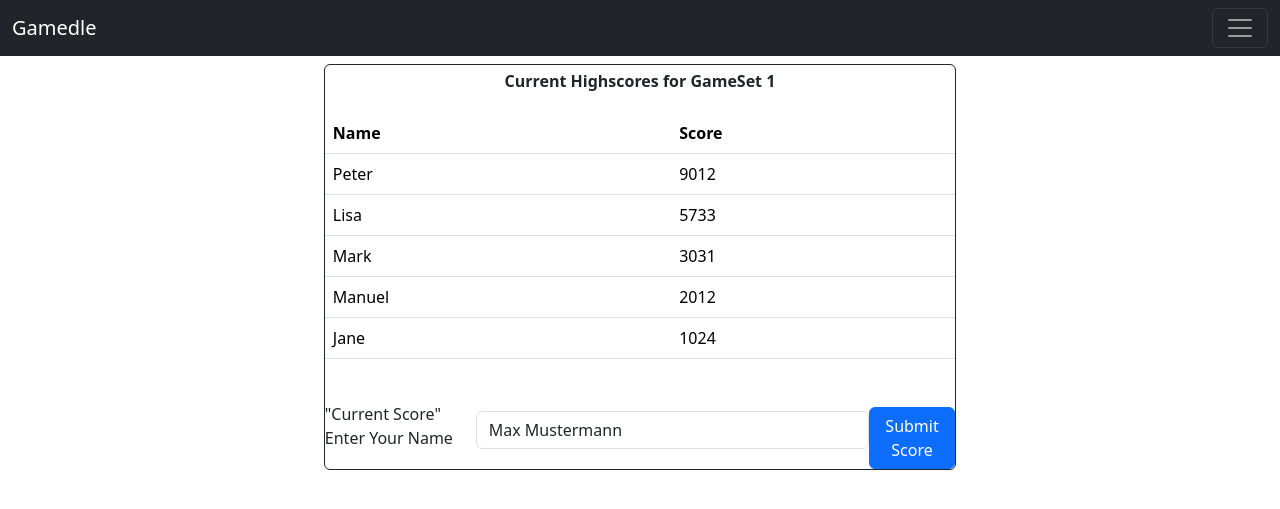
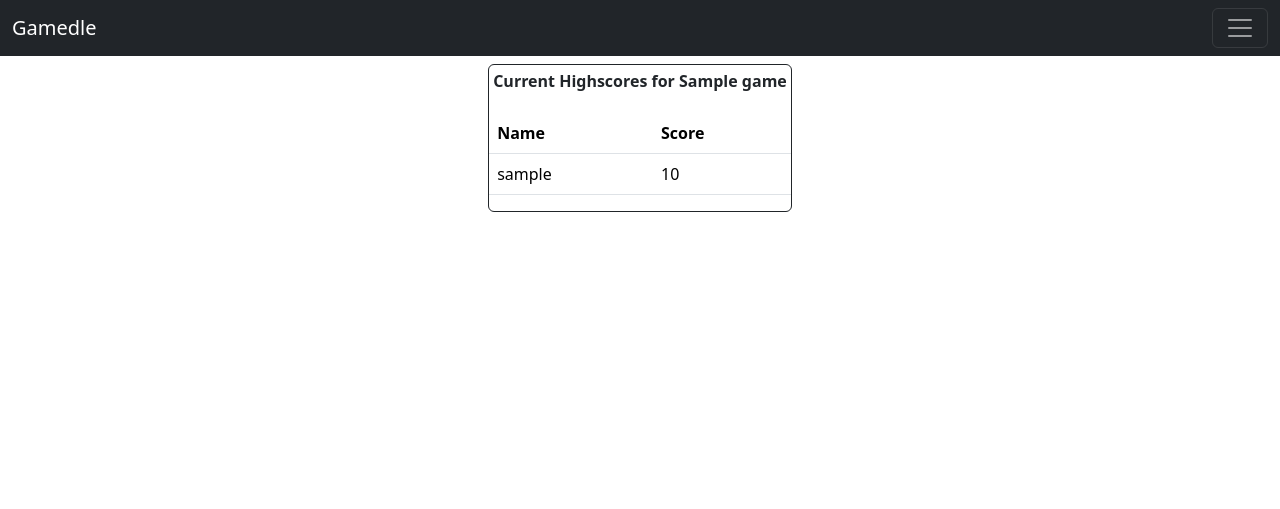
Before and after one commit to IkeTurtle/gamedle, a Flask app: template templates/game_score.html in a window 1280 px wide. Shown: the top 509 px of the page. Run offline with Flask 3, Linux system fonts and the light colour scheme; the template is opened without the code that fills it: most values are stand-ins (such as "Sample title", 1, 10 or a date in 2020); some libraries are stand-ins or nearby versions.

Commit message:
Saving and displaying scores

```diff
--- a/app.py
+++ b/app.py
@@ -26,6 +26,9 @@ def home():
     games = db_con.execute("SELECT id, name FROM GameSet").fetchall()
 
     # Rendern des Templates und Übergabe der GameSets
+
+    session.clear()
+
     return render_template('home.html', games=games)
 
 @app.route('/games')
@@ -35,14 +38,6 @@ def game_score():
 
     # Rendern des Templates und Übergabe der Game Selection
     return render_template('game_select.html')
-
-@app.route('/Highscores')
-def games():
-    db_con = db.get_db_con()
-
-
-    # Rendern des Templates und Übergabe der Game Selection
-    return render_template('game_score.html')
 
 @app.route('/GameSet<int:game_id>/<int:round>',methods=['GET', 'POST'])
 def game_set(game_id, round):
@@ -71,6 +66,10 @@ def game_set(game_id, round):
     if not guessing_object:
         return "GuessingObject not found", 404
 
+    #Falls ein unlässiges GameObject geöffnet wird
+    if round > 10:
+        return redirect(f"/GameSet{game_id}/1")
+
     # Session initialisieren
     if 'score' not in session:
         session['score'] = 0
@@ -79,6 +78,7 @@ def game_set(game_id, round):
         print(f"User input: { session['score']}")
         print(f"User input: { session['current_round']}")
 
+    #Wenn eine man ein anderes GameObject öffnet, obwohl man das aktuelle noch nicht beantwortet hat
     if round != session['current_round']:
         return redirect(f"/GameSet{game_id}/{session['current_round']}")
 
@@ -88,28 +88,40 @@ def game_set(game_id, round):
         user_guess = request.form.get("guess", type=float)
 
 
-        print(f"User input: {user_guess}")
-
         if session['current_round'] < 10:
 
             if user_guess is not None:
                 session['score'] += user_guess  # Wert addieren
                 session['current_round'] += 1   # Runde erhöhen
 
+                print(f"User input: {user_guess}")
                 print(f"Score: { session['score']}")
                 print(f"Current Roud: { session['current_round']}")
 
                 return redirect(f"/GameSet{game_id}/{session['current_round']}")
 
+        #Weiterleitung zur Scoresliste
         if session['current_round'] == 10:
-             return redirect(f"/GameSet{game_id}/score")
+
+            session['score'] += user_guess
+
+            print(f"User input: {user_guess}")
+            print(f"Score: { session['score']}")
+            print(f"Current Roud: { session['current_round']}")
+
+            final_score = session['score']
+
+
+            return redirect(f"/GameSet{game_id}/score")
+
+
 
 
     # HTML-Template rendern
     return render_template("game_set.html", guessing_object=guessing_object, game_id=game_id, game_name=game_set['name'], score=session['score'], round=session['current_round'])
 
-@app.route('/GameSet<int:game_id>/score')
 
+@app.route('/GameSet<int:game_id>/score',methods=['GET', 'POST'])
 
 def scorelist(game_id):
     db_con = db.get_db_con()
@@ -120,10 +132,38 @@ def scorelist(game_id):
         (game_id,)
     ).fetchone()
 
-    scorepoints = db_con.execute("SELECT username, points FROM Score WHERE game_id = {game_id}").fetchall()
+    if not game_set:
+        return "GameSet not found", 404
+
+    #Falls man sich noch im Spiel befindet, soll man das Spiel zuerst zuende spielen
+    if session.get('current_round') and session.get('current_round') > 10:
+        return redirect(f"/GameSet{game_id}/{session.get('current_round')}")
+
+
+    game_set = db_con.execute("SELECT * FROM GameSet WHERE id = ?",(game_id,)).fetchone()
+
+    score_data = db_con.execute("SELECT username, points FROM Score WHERE game_id = ? ORDER BY points DESC", (game_id,)).fetchall()
+
+    final_score = session.get('score')
+
+    #Button, damit Score gespeichert wird
+    if request.method == "POST":
+        username = request.form.get("yourName")
+
+        print(game_id)
+        print(username)
+        print(final_score)
+
+        db_con.execute("INSERT INTO Score (game_id, username, points) VALUES (?, ?, ?)", (game_id, username, final_score))
+        db_con.commit()
+
+        session.clear()
+
+        return redirect(f"/GameSet{game_id}/score")
+
 
     # Rendern des Templates und Übergabe der GameSets
-    return render_template('game_score.html', games=games)
+    return render_template('game_score.html', game_id=game_id, game_set=game_set, score_data = score_data, final_score = final_score )
 
 
 @app.route('/GameSet<int:game_id>')
--- a/templates/game_score.html
+++ b/templates/game_score.html
@@ -47,8 +47,9 @@
                         <div class="border border-dark border-1 rounded-2">
                             <div class="vstack gap-3 align-items-center">
 
-                                <div class="p-1 fw-bold">Current Highscores for GameSet 1</div>
+                                <div class="p-1 fw-bold">Current Highscores for {{ game_set['name'] }}</div>
 
+                                    {% if score_data %}
                                         <table class="table w-100">
                                             <thead class="thead-dark">
                                                 <tr>
@@ -57,38 +58,32 @@
                                                 </tr>
                                             </thead>
                                             <tbody>
+
+                                                 <!-- Schleife für Anzeige der Scores -->
+                                                {% for score in score_data %}
                                                 <tr>
-                                                    <td>Peter</td>
-                                                    <td>9012</td>
+                                                    <td>{{ score['username'] }}</td>
+                                                    <td>{{ score['points'] }}</td>
                                                 </tr>
-                                                <tr>
-                                                    <td>Lisa</td>
-                                                    <td>5733</td>
-                                                </tr>
-                                                <tr>
-                                                    <td>Mark</td>
-                                                    <td>3031</td>
-                                                </tr>
-                                                <tr>
-                                                    <td>Manuel</td>
-                                                    <td>2012</td>
-                                                </tr>
-                                                <tr>
-                                                    <td>Jane</td>
-                                                    <td>1024</td>
-                                                </tr>
+                                                {% endfor %}
                                             </tbody>
+
                                         </table>
+                                    {% else %}
+                                         <p>No scores available for this game.</p>
+                                    {% endif %}
 
-
-
-                                        <form>
+                                    <!-- Überprüfung ob eine Session aktiv ist https://stackoverflow.com/questions/42013067/how-to-access-session-variables-in-jinja-2-flask-->
+                                        {% if session['score'] %}
+                                        <form method = "post">
                                             <div class="hstack">
-                                            <label for="yourName" class="form-label">"Current Score" Enter Your Name</label>
-                                            <input type="text" id="yourName" class="form-control" value="Max Mustermann">
+                                            <label for="yourName" class="form-label">Score: {{ final_score }}</label>
+                                            <input type="text" id="yourName" class="form-control" placeholder="Enter your Name" name="yourName" required>
                                             <button type="submit" class="btn btn-primary mt-3">Submit Score</button>
                                             </div>
                                         </form>
+                                        {% endif %}
+
                                         </div>
                                     </div>
                                 </div>
```
